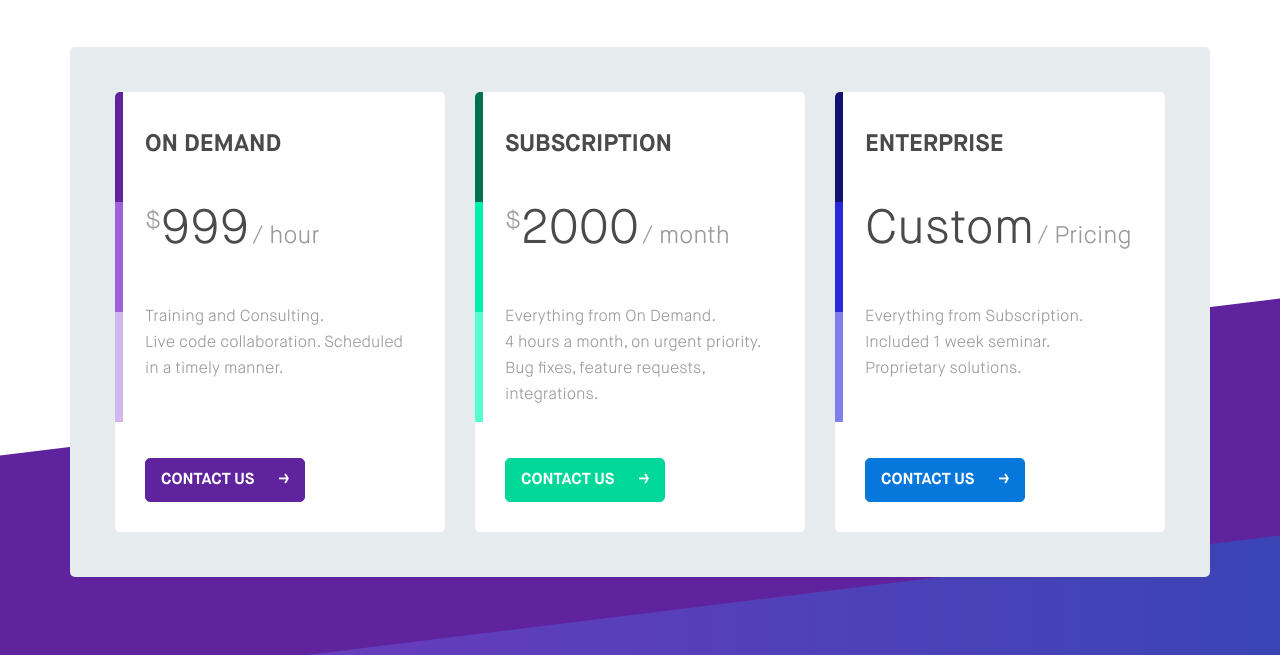
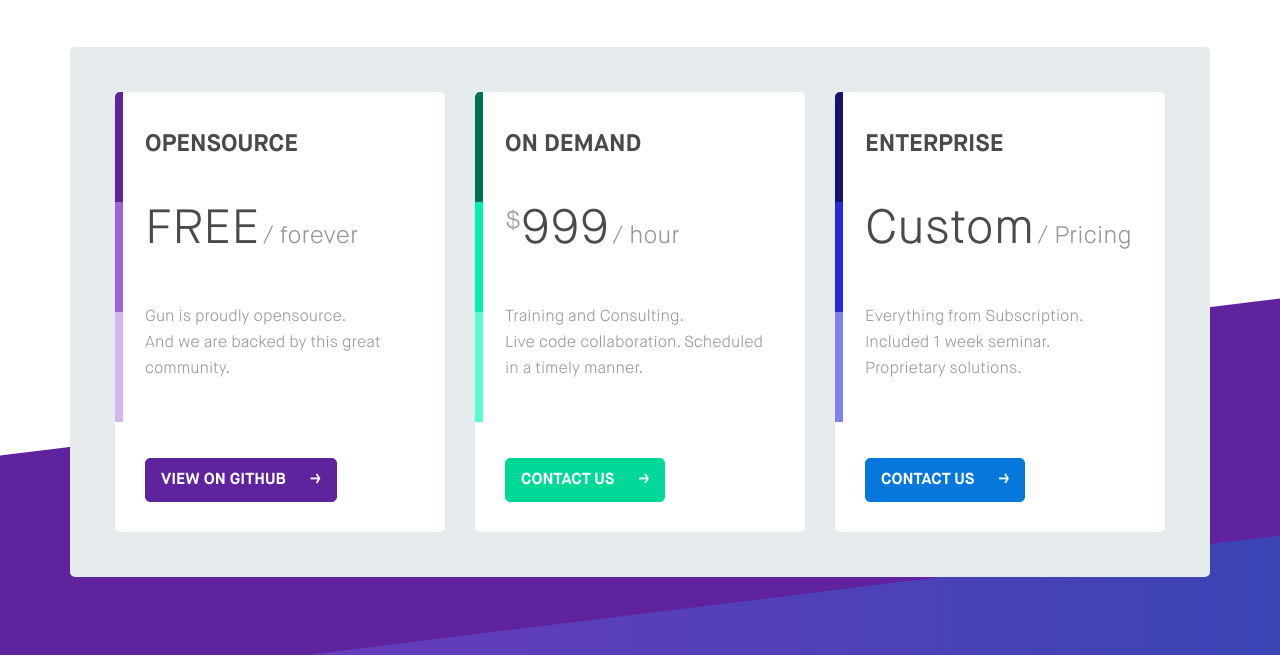
Before and after one commit to gundb/era-site, a plain HTML site: page index.html in a window 1280 px wide. Shown: the part 4303-4958 px from the top of the page. Drawn offline with nearby package versions, Linux system fonts and the light colour scheme.

Commit message:
Update pricing block

```diff
--- a/assets/sass/layout/_mobile.scss
+++ b/assets/sass/layout/_mobile.scss
@@ -68,6 +68,9 @@
 
   .block-contact {
     margin-bottom: 50px;
+    .card-list .row .col-xs-12:first-child{
+      display: none;
+    }
   }
 
   .footer {
--- a/index.html
+++ b/index.html
@@ -209,17 +209,17 @@
             <div class="row">
               <div class="col-xs-12 col-md-4">
                 <div class="card-list-item card-list-item--indigo">
-                  <h5 class="card-list-item-heading">On Demand</h5>
-                  <div class="card-list-item-price" data-before="$" data-after="/ hour">999</div>
-                  <p class="card-list-item-copy">Training and Consulting.<br> Live code collaboration. Scheduled in a timely manner.</p>
-                  <a href="mailto:hi@era.eco" class="btn btn-card-indigo">Contact Us <span class="btn-icon">&rarr;</span></a>
+                  <h5 class="card-list-item-heading">Opensource</h5>
+                  <div class="card-list-item-price" data-after="/ forever">FREE</div>
+                  <p class="card-list-item-copy">Gun is proudly opensource.<br> And we are backed by this great community.</p>
+                  <a href="http://gun.js.org/" class="btn btn-card-indigo">View on GitHub <span class="btn-icon">&rarr;</span></a>
                 </div>
               </div>
               <div class="col-xs-12 col-md-4">
                 <div class="card-list-item card-list-item--green">
-                  <h5 class="card-list-item-heading">Subscription</h5>
-                  <div class="card-list-item-price" data-before="$" data-after="/ month">2000</div>
-                  <p class="card-list-item-copy">Everything from On Demand.<br> 4 hours a month, on urgent priority.<br> Bug fixes, feature requests,<br> integrations.</p>
+                  <h5 class="card-list-item-heading">On Demand</h5>
+                  <div class="card-list-item-price" data-before="$" data-after="/ hour">999</div>
+                  <p class="card-list-item-copy">Training and Consulting.<br> Live code collaboration. Scheduled in a timely manner.</p>
                   <a href="mailto:hi@era.eco" class="btn btn-card-green">Contact Us <span class="btn-icon">&rarr;</span></a>
                 </div>
               </div>
```
Also changed, not shown: assets/css/style.css, 1 other file.
